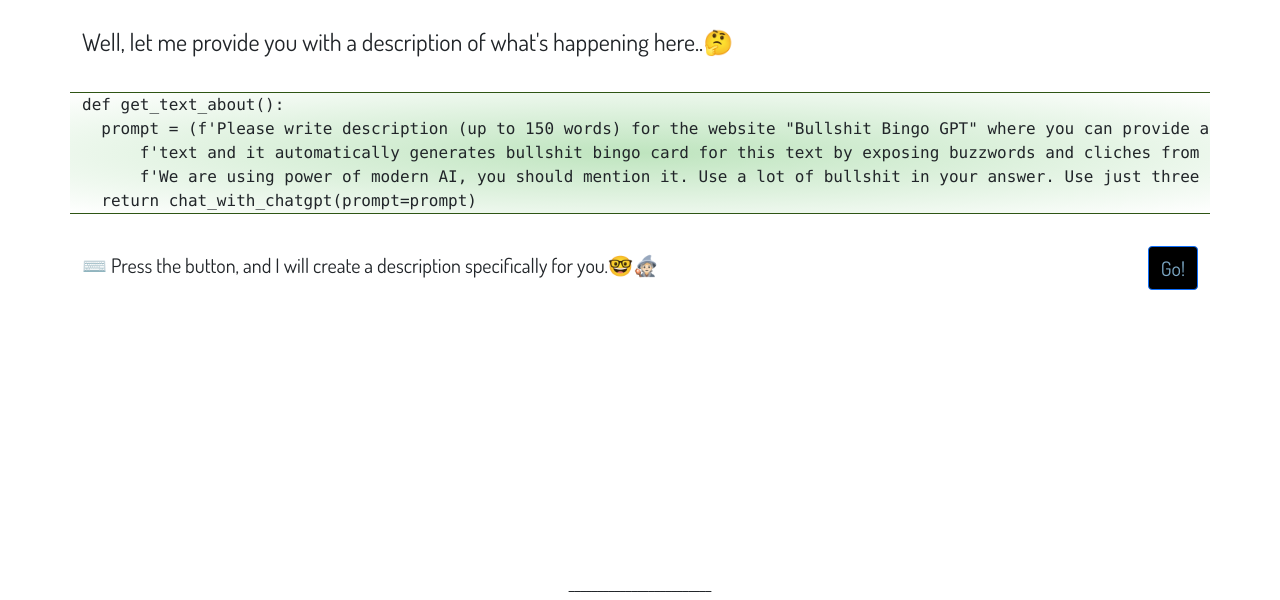
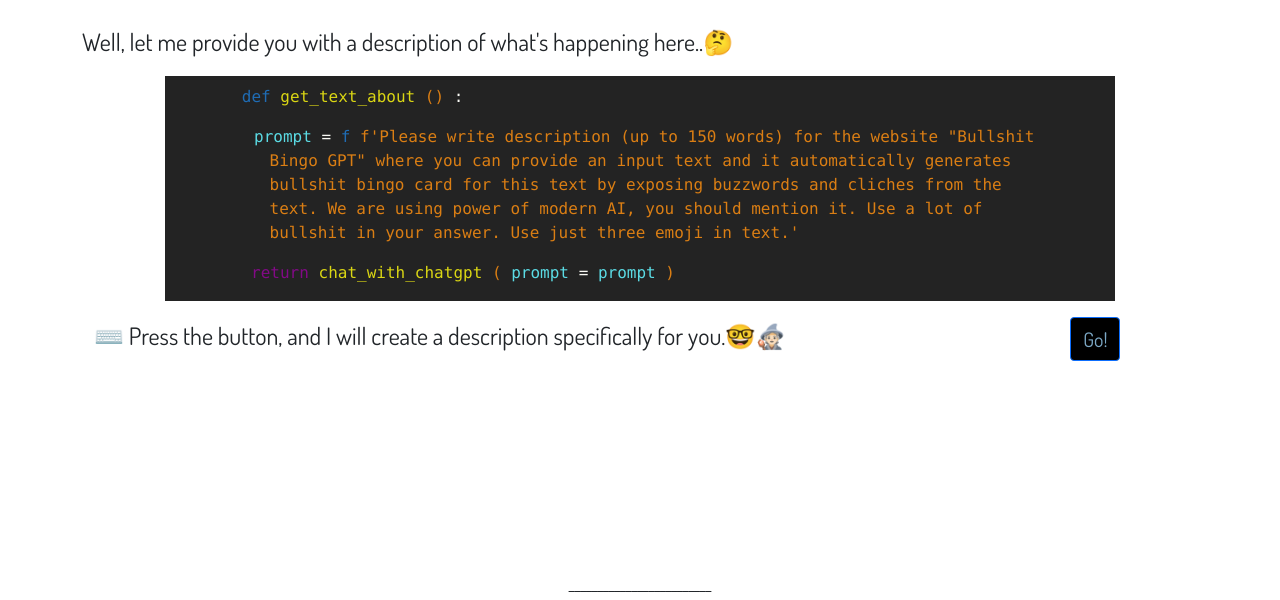
Before and after one commit to MarinaProsche/bullshitbingogpt, a Flask app: page /about in a window 1280 px wide. Shown: the part 85-685 px from the top of the page. Run offline with Flask 3, Linux system fonts and the light colour scheme.

Commit message:
change code

```diff
--- a/templates/about.html
+++ b/templates/about.html
@@ -1,11 +1,12 @@
 {% extends "base.html" %}
 {% block content %}
 <div class="container">
-  <div class="row">
-    <div class="col-12" style="text-align: left;"></div>
+  <div class="row d-flex justify-content-center">
+    <div class="col-12" style="text-align: left;">
       <div class="fs-4">
         Well, let me provide you with a description of what's happening here..🤔
         <p></p>
+      </div>
     </div>
     <!-- <div class="col-md-4 col-xs-1">
   <div class="text-wrap fs-5" style="text-align: center; max-width: 30%;">
@@ -13,22 +14,40 @@
   <br>
   </p>
 </div> -->
-    <p class="col-6" style="justify-content: center;">
-    <pre
-      style="background: radial-gradient(#5fbd5f67, #ffffff00); font-size: medium; border-top: 1px solid rgb(46, 85, 20); border-bottom: 1px solid rgb(46, 85, 20);">def get_text_about():
-  prompt = (f'Please write description (up to 150 words) for the website "Bullshit Bingo GPT" where you can provide an input ' +
-      f'text and it automatically generates bullshit bingo card for this text by exposing buzzwords and cliches from the text. ' +
-      f'We are using power of modern AI, you should mention it. Use a lot of bullshit in your answer. Use just three emoji in text. ')
-  return chat_with_chatgpt(prompt=prompt)</pre>
-    </p>
-    <div class="text-wrap fs-5" style="display: flex; justify-content: space-between; align-items: baseline;">
+    <div class="col-10 d-flex justify-content-center" style="background-color: rgba(0, 0, 0, 0.863);">
+      <code style="font-size: medium;">
+      <p style="margin-left: 7%; margin-right: 6%; margin-top: 1%;"><span style="color: rgb(31, 108, 180);">def</span>
+        <span style="color: rgb(218, 214, 20);">get_text_about</span>
+        <span style="color: rgb(218, 126, 20);">()</span>
+        <span style="color: rgb(250, 250, 245);">:</span> </p>
+<p style="margin-left: 10%; text-indent: -2%; margin-right: 6%"><span style="color: rgb(91, 219, 228);">prompt</span>
+  <span style="color: rgb(250, 250, 245);">=</span>
+  <span style="color: rgb(31, 108, 180);">f</span>
+  <span style="color: rgb(218, 126, 20);">f'Please write description (up to 150 words) for the website "Bullshit Bingo GPT" where you can provide an input
+    text and it automatically generates bullshit bingo card for this text by exposing buzzwords and cliches from the text.
+    We are using power of modern AI, you should mention it. Use a lot of bullshit in your answer. Use just three emoji in text.'</span></p>
+<p style="margin-left: 8%; margin-right: 6%">
+ <span style="color: rgb(130, 10, 134);">return</span>
+ <span style="color: rgb(218, 214, 20);">chat_with_chatgpt</span>
+ <span style="color: rgb(218, 126, 20);">(</span>
+ <span style="color: rgb(91, 219, 228);">prompt</span>
+ <span style="color: rgb(250, 250, 245);">=</span>
+ <span style="color: rgb(91, 219, 228);">prompt</span>
+ <span style="color: rgb(218, 126, 20);">)</span>
+</p></code>
+    </div>
+    <p></p>
+    <div class="row d-flex justify-content-start"">
+    <div class=" col-12 d-flex" style="display: flex; justify-content: space-between; align-items: baseline;">
       <span>⌨️ Press the button, and I will create a description specifically for you.🤓🧙🏻</span>
-      <form action="/about" method="POST" style="margin-left: auto;">
+      <span style="margin-right: 6%;">
+        <form action="/about" method="POST" style="margin-left: auto">
           <input class="btn btn-primary fs-5" id="submit" value="Go!" type="submit"
             style="background-color: black; color: rgb(124, 168, 197);"></input>
         </form>
+      </span>
     </div>
-
+  </div>
   <br>
   <p id="moving_text" style="font-size: 100%; margin-bottom: 3px;">{{text_about}}</p>
 </div>
--- a/templates/index.html
+++ b/templates/index.html
@@ -26,7 +26,6 @@
 </style>
 
 <div class="container">
-
     <div class="row">
         <h2 class="d-flex justify-content-center">
             <div class="fs-4">
@@ -48,7 +47,7 @@
         </p>
         <p>Check your text for originality! Don't hesitate, input the theme of your text,
             and I'll generate a bingo card with the most popular clichés for it.
-            If you have a text but are unsure about the theme, head to "extract theme," and we'll find it together! ⬀⬀
+            If you have a text but are not sure about the theme, head to "extract theme," and we'll find it together! ⬀⬀
         <p>Ready for some fun? Whether you're sitting through a corporate presentation, reading a marketing pitch, or
             simply want to find out
             how much jargon fills your own writings, Little Bingo Helper is always here for you.</p>
```
Lines whose indentation alone changed are shown as unchanged.
